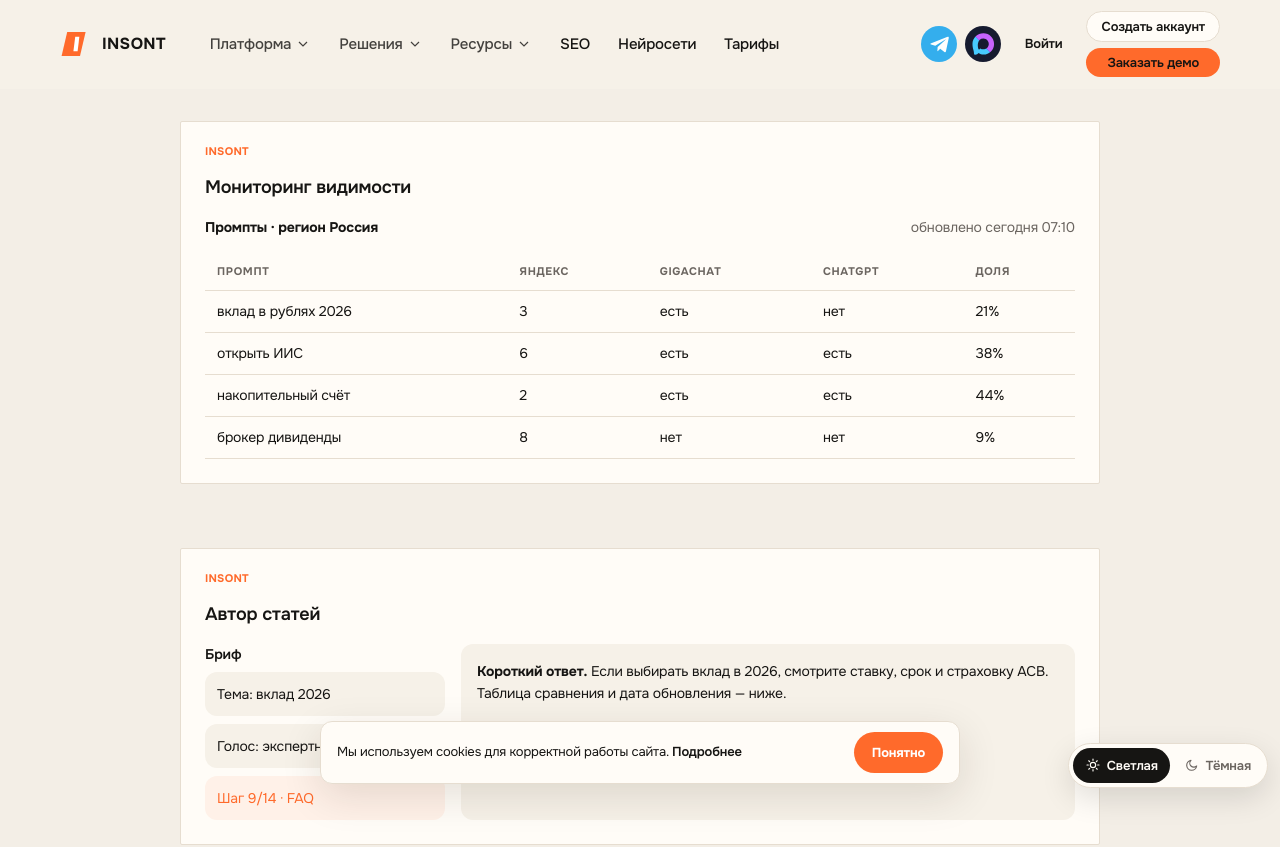
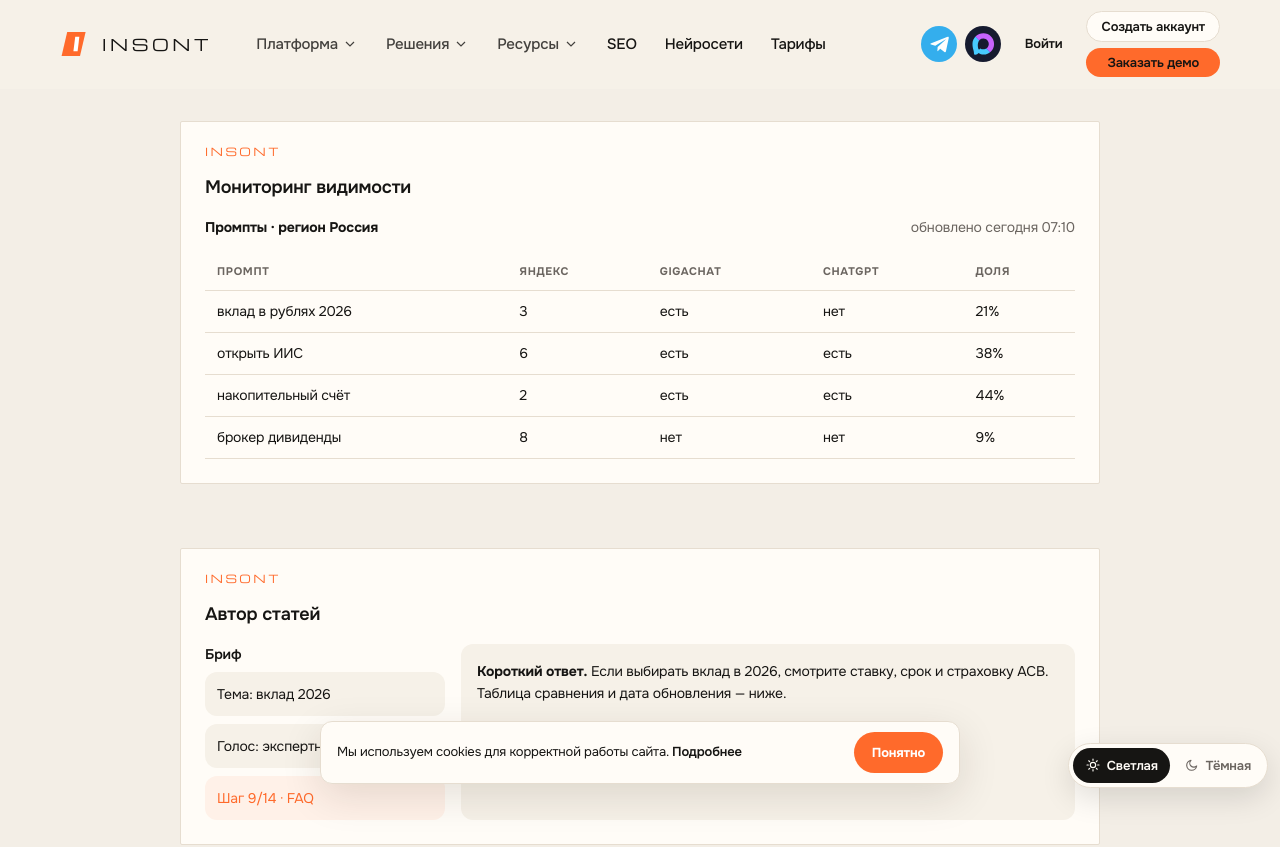
Before and after one commit to egor2001barkov-cmd/innsont, a Next.js app: page /ui-mock in a window 1280 px wide. Shown: the top 847 px of the page. Built offline with nearby package versions, Linux system fonts and the light colour scheme.

Commit message:
Логотип INSONT снова Michroma, остальной сайт — Onest.

```diff
--- a/src/app/globals.css
+++ b/src/app/globals.css
@@ -41,7 +41,7 @@
   --font-sans: var(--font-sans);
   --font-serif: var(--font-sans);
   --font-display: var(--font-sans);
-  --font-brand: var(--font-sans);
+  --font-brand: var(--font-brand);
 }
 
 * {
@@ -50,7 +50,6 @@
 
 html {
   --font-display: var(--font-sans);
-  --font-brand: var(--font-sans);
   scroll-behavior: auto;
   overflow-x: clip;
   max-width: 100%;
@@ -95,9 +94,9 @@
 }
 
 .wordmark {
-  font-family: var(--font-sans), Onest, system-ui, sans-serif;
-  font-weight: 700;
-  letter-spacing: 0.02em;
+  font-family: var(--font-brand), Michroma, "Eurostile", "Bank Gothic", sans-serif;
+  font-weight: 400;
+  letter-spacing: 0.22em;
   text-transform: uppercase;
   line-height: 1;
 }
--- a/src/app/layout.tsx
+++ b/src/app/layout.tsx
@@ -1,5 +1,5 @@
 import type { Metadata } from "next";
-import { Onest } from "next/font/google";
+import { Michroma, Onest } from "next/font/google";
 import { SiteChrome } from "@/components/SiteChrome";
 import { YandexMetrika } from "@/components/YandexMetrika";
 import { SITE } from "@/lib/site";
@@ -9,6 +9,13 @@
 const sans = Onest({
   variable: "--font-sans",
   subsets: ["latin", "cyrillic", "cyrillic-ext"],
+  display: "swap",
+});
+
+const brand = Michroma({
+  variable: "--font-brand",
+  subsets: ["latin"],
+  weight: "400",
   display: "swap",
 });
 
@@ -79,7 +86,7 @@
       lang="ru"
       data-theme="light"
       suppressHydrationWarning
-      className={`${sans.variable} h-full antialiased`}
+      className={`${sans.variable} ${brand.variable} h-full antialiased`}
     >
       <body className="flex min-h-full min-w-0 max-w-full flex-col overflow-x-clip bg-bg text-ink">
         <script dangerouslySetInnerHTML={{ __html: THEME_BOOT }} />
```
